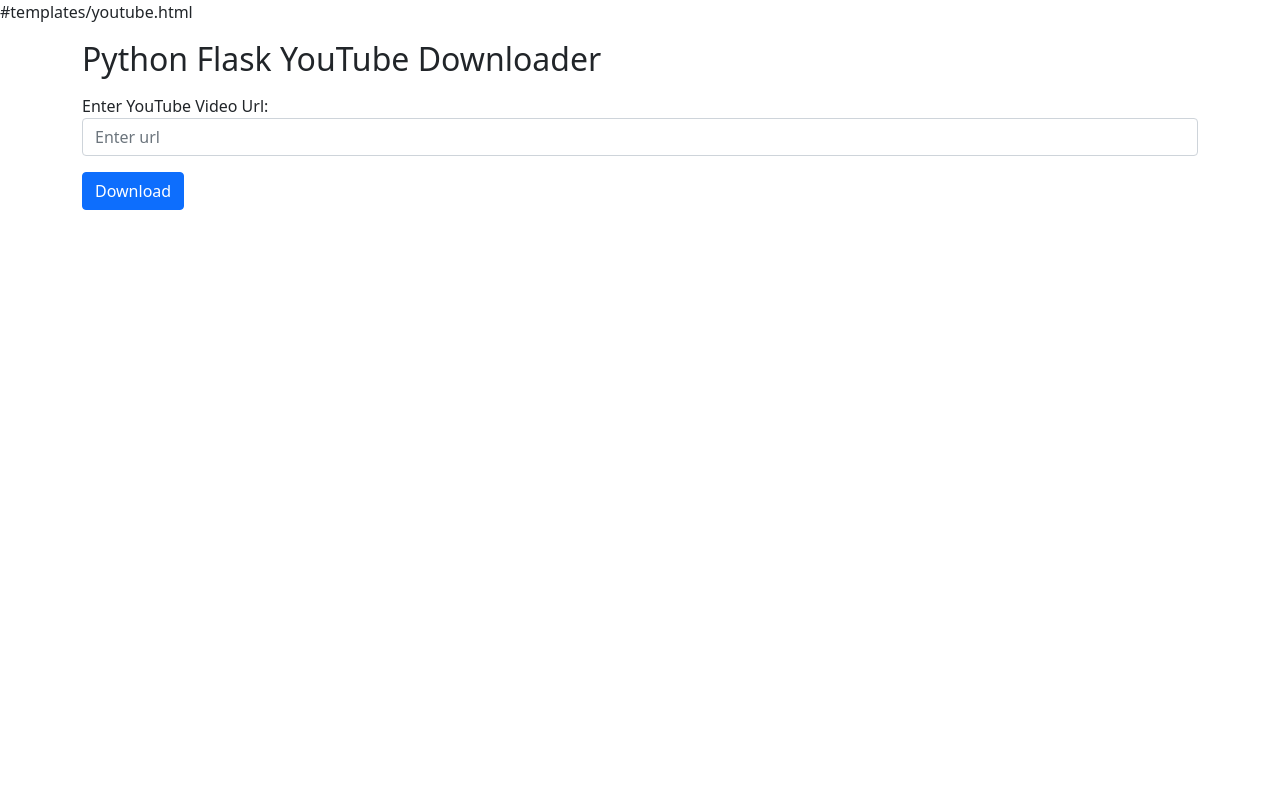
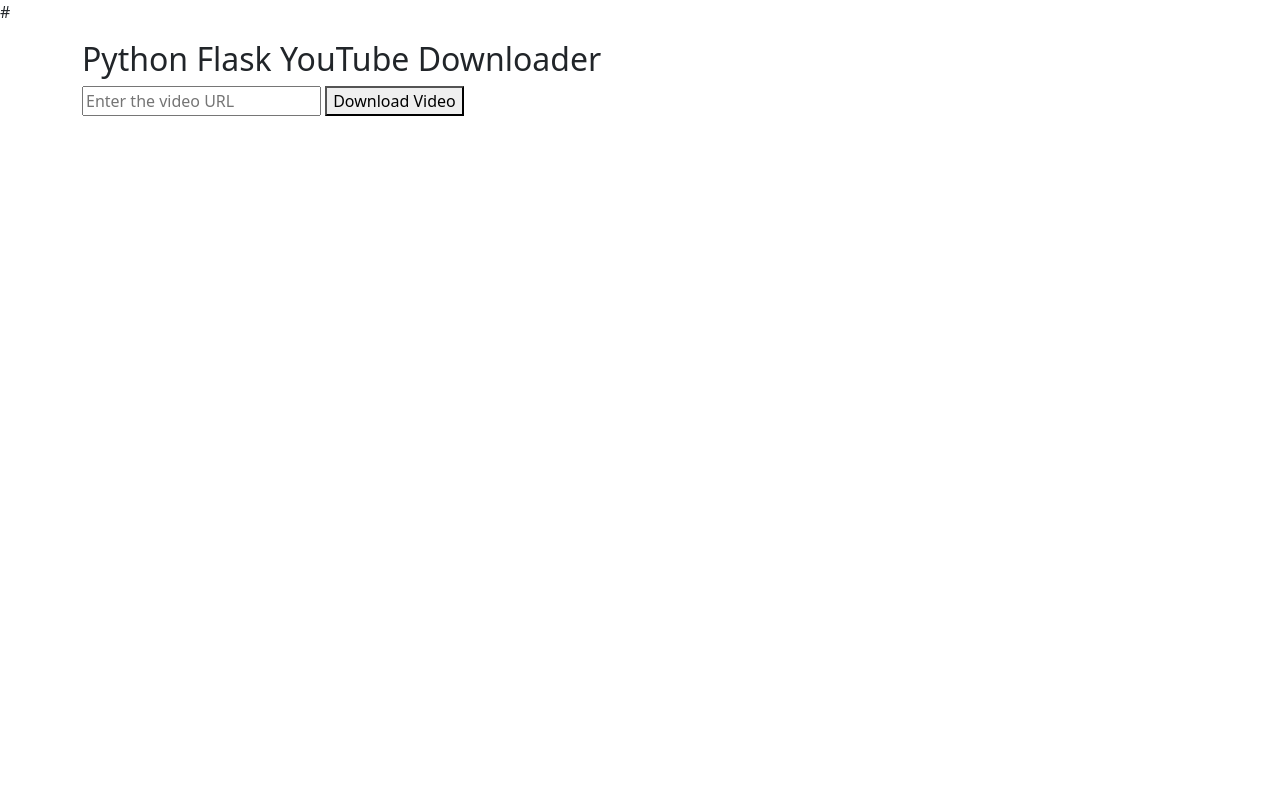
Before and after one commit to jabir-take/youtu, a Flask app: page / in a window 1280 px wide. Run offline with Flask 3, Linux system fonts and the light colour scheme.

Commit message:
Update index.html

```diff
--- a/templates/index.html
+++ b/templates/index.html
@@ -1,4 +1,4 @@
-#templates/youtube.html
+#
 <html>
 <head>
     <Title>Python Flask YouTube video Downloader</Title>
@@ -9,20 +9,11 @@
 <body>
     <div class="container mt-3">
         <h2>Python Flask YouTube Downloader</h2>
-        <form action="/download" method="post">
-            {% if mesage is defined and mesage %}
-                {% if errorType is defined and errorType %}
-                    <div class="alert alert-success">{{ mesage }}</div>
-                {% else  %}
-                    <div class="alert alert-danger">{{ mesage }}</div>
-                {% endif %}
-            {% endif %}
-            <div class="mb-3 mt-3">
-                <label for="video_url">Enter YouTube Video Url:</label>
-                <input type="text" class="form-control" id="video_url" placeholder="Enter url" name="video_url">
-            </div>
-            <button type="submit" class="btn btn-primary">Download</button>
+        <form method="POST" action="/download">
+            <input type="text" name="url" placeholder="Enter the video URL">
+            <button type="submit">Download Video</button>
         </form>
+
       </div>
     <br><br>
 </body>
```
